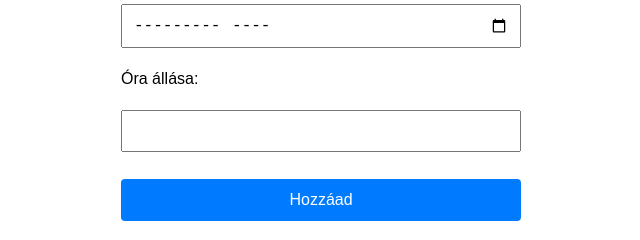
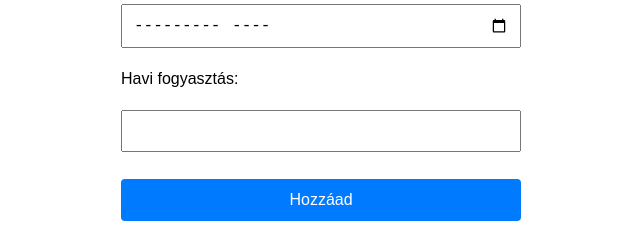
Before and after one commit to ES43N/gazszamla, a plain HTML site: page index.html in a window 1280 px wide. Shown: the part 281-521 px from the top of the page, 319-959 px from the left. Drawn offline with Linux system fonts and the light colour scheme.

Commit message:
Add files via upload

```diff
--- a/index.html
+++ b/index.html
@@ -97,7 +97,7 @@
         <label for="datum">Év és hónap:</label>
         <input type="month" id="datum">
 
-        <label for="oraallas">Óra állása:</label>
+        <label for="oraallas">Havi fogyasztás:</label>
         <input type="number" id="oraallas">
 
         <button id="confirm">Hozzáad</button>
```
